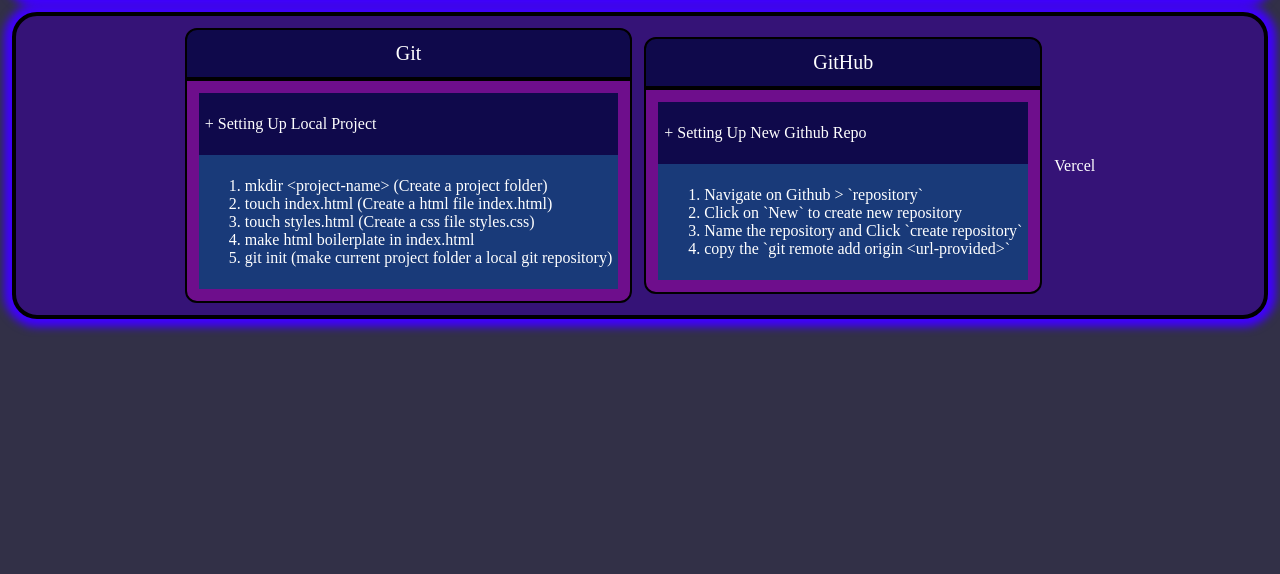
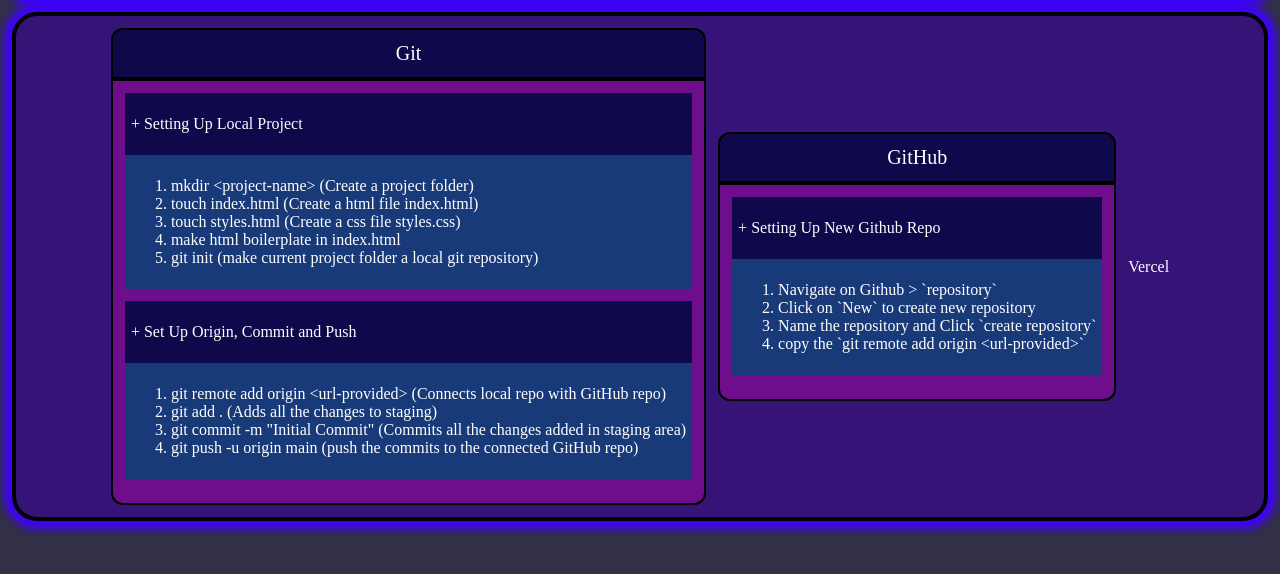
Before and after one commit to diwakarstha997/build-cicd-pipeline, a plain HTML site: page index.html in a window 1280 px wide. Shown: the part 112-686 px from the top of the page. Drawn offline with Linux system fonts and the light colour scheme.

Commit message:
Add new step to git section

```diff
--- a/index.html
+++ b/index.html
@@ -26,7 +26,7 @@
                 </div>
 
                 <div class="process-primary-body">
-                    <!-- Process Secondary Card 1 -->
+                    <!-- Process Secondary Card 1 : Setup Local Repo -->
                     <div class="process-secondary-card">
                         <div class="process-secondary-header">
                             <p>+ Setting Up Local Project</p>
@@ -48,6 +48,30 @@
                                 </li>
                                 <li>
                                     git init (make current project folder a local git repository)
+                                </li>
+                            </ol>
+                        </div>
+                    </div>
+
+                    <!-- Process Secondary Card 2 : Setup Remote Origin, First Commit and push-->
+                    <div class="process-secondary-card">
+                        <div class="process-secondary-header">
+                            <p>+ Set Up Origin, Commit and Push</p>
+                        </div>
+
+                        <div class="process-secondary-body">
+                            <ol>
+                                <li>
+                                    git remote add origin &lt;url-provided&gt; (Connects local repo with GitHub repo)
+                                </li>
+                                <li>
+                                    git add . (Adds all the changes to staging)
+                                </li>
+                                <li>
+                                    git commit -m "Initial Commit" (Commits all the changes added in staging area)
+                                </li>
+                                <li>
+                                    git push -u origin main (push the commits to the connected GitHub repo)
                                 </li>
                             </ol>
                         </div>
--- a/styles.css
+++ b/styles.css
@@ -73,6 +73,7 @@ body {
 
 /* Process Secondary Card */
 .process-secondary-card {
+    margin-bottom: 12px;
 }
 
 .process-secondary-header {
```
